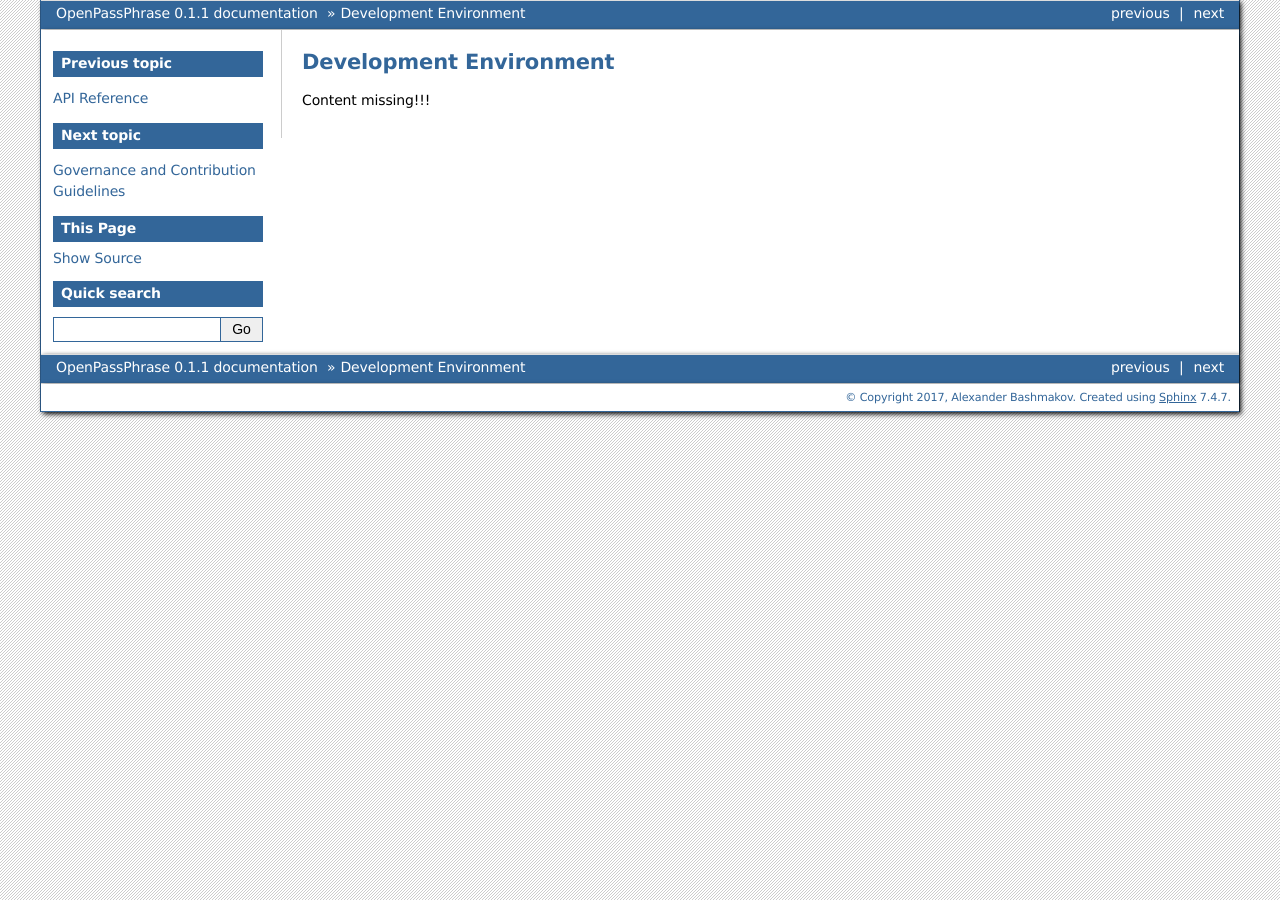
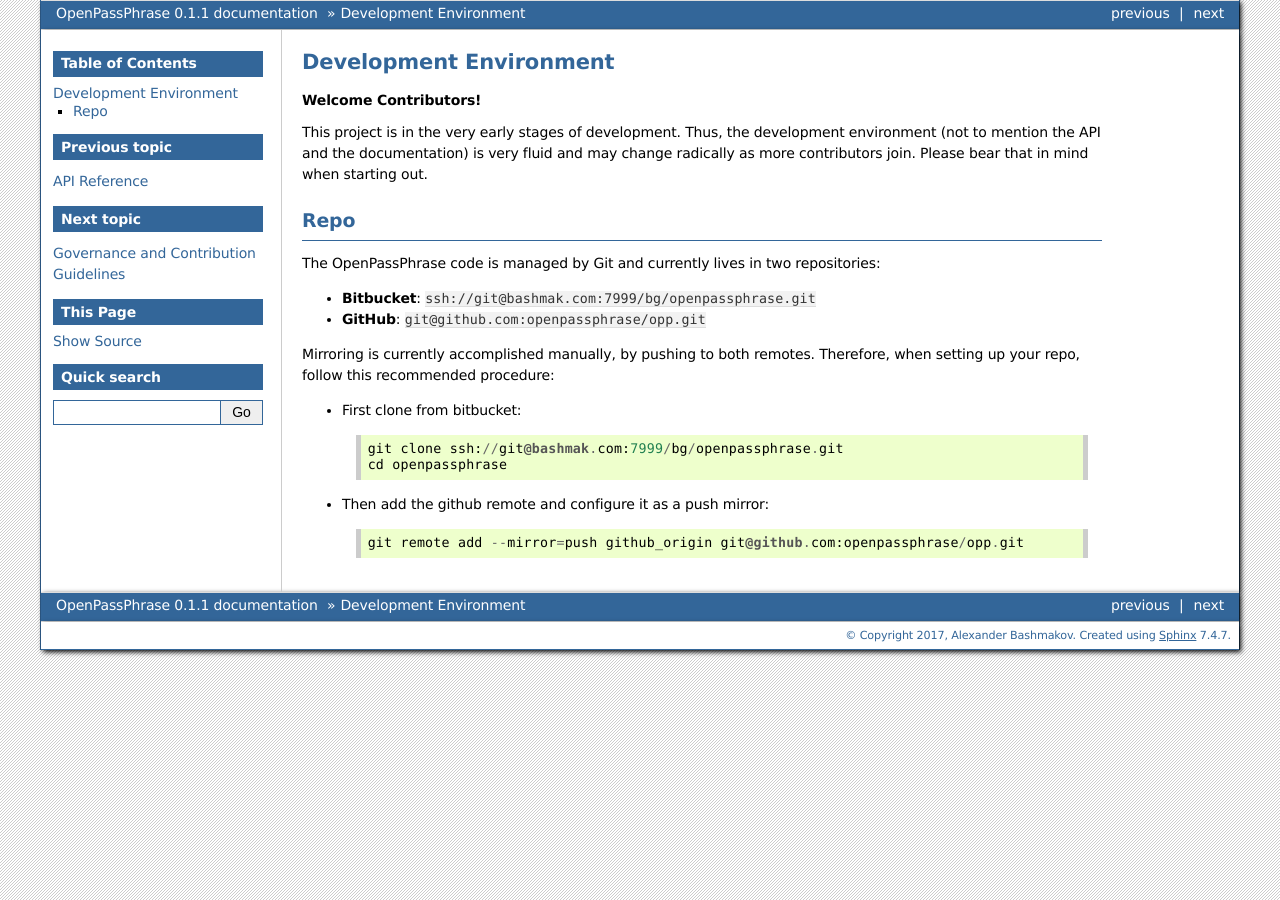
Before and after one commit to openpassphrase/opp, a Sphinx documentation site: the page built from docs/source/devenv.rst, in a window 1280 px wide. Built offline with Sphinx 7.4.7, drawn with Linux system fonts in a browser that asks for light colours.

Commit message:
Initial dev env page.

```diff
--- a/docs/source/devenv.rst
+++ b/docs/source/devenv.rst
@@ -17,4 +17,29 @@
 Development Environment
 =======================
 
-Content missing!!!
+**Welcome Contributors!**
+
+This project is in the very early stages of development. Thus, the development
+environment (not to mention the API and the documentation) is very fluid and
+may change radically as more contributors join. Please bear that in mind when
+starting out.
+
+Repo
+----
+
+The OpenPassPhrase code is managed by Git and currently lives in two
+repositories:
+
+- **Bitbucket**: ``ssh://git@bashmak.com:7999/bg/openpassphrase.git``
+- **GitHub**: ``git@github.com:openpassphrase/opp.git``
+
+Mirroring is currently accomplished manually, by pushing to both remotes.
+Therefore, when setting up your repo, follow this recommended procedure:
+
+- First clone from bitbucket::
+
+    git clone ssh://git@bashmak.com:7999/bg/openpassphrase.git
+    cd openpassphrase
+- Then add the github remote and configure it as a push mirror::
+
+    git remote add --mirror=push github_origin git@github.com:openpassphrase/opp.git
```
